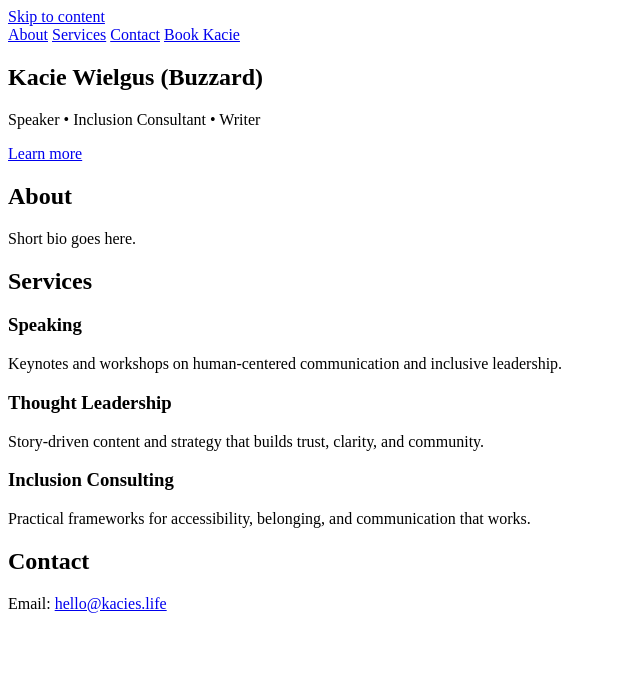
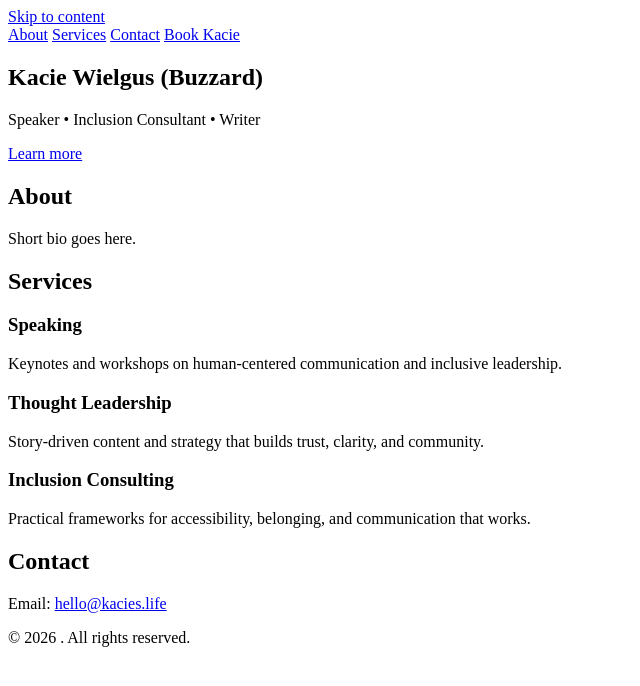
Before and after one commit to kaciebuzzard-rgb/new, a Jekyll site: the page built from index.html, in a window 1280 px wide. Shown: the top 686 px of the page, without its empty margins (0-640 px from the left). Built offline with Jekyll 4.4.1, drawn with Linux system fonts in a browser that asks for light colours.

Commit message:
Update default.html

```diff
--- a/_layouts/default.html
+++ b/_layouts/default.html
@@ -1,39 +1,53 @@
 <!doctype html>
 <html lang="en">
 <head>
-  <meta charset="utf-8" />
-  <meta name="viewport" content="width=device-width, initial-scale=1" />
-  <title>{{ page.title }} | {{ site.title }}</title>
+  <meta charset="utf-8">
+  <meta name="viewport" content="width=device-width, initial-scale=1">
 
-  <!-- Fonts first -->
+  <title>{{ page.title | default: site.title }}</title>
+
+  <!-- Google Font -->
   <link rel="preconnect" href="https://fonts.googleapis.com">
   <link rel="preconnect" href="https://fonts.gstatic.com" crossorigin>
   <link href="https://fonts.googleapis.com/css2?family=Montserrat:wght@400;600;700&display=swap" rel="stylesheet">
 
-  <!-- CSS (cache-busted) -->
-  <link rel="stylesheet" href="{{ '/assets/css/style.css' | relative_url }}?v={{ site.time | date: '%s' }}">
+  <!-- Main Stylesheet -->
+  <link rel="stylesheet" href="{{ '/assets/css/style.css' | relative_url }}">
 </head>
+
 <body>
+
+  <!-- Skip Link -->
   <a class="skip" href="#main">Skip to content</a>
 
+  <!-- Header -->
   <header class="site-header">
-    <div class="nav">
+    <nav class="nav">
       <div class="brand">
-        <a href="{{ '/' | relative_url }}">{{ site.title }}</a>
-        <small>{{ site.description }}</small>
+        <a href="{{ '/' | relative_url }}">
+          {{ site.title }}
+          <small>{{ site.description }}</small>
+        </a>
       </div>
 
-      <nav class="nav-links" aria-label="Primary">
-        <a href="{{ '/#about' | relative_url }}">About</a>
-        <a href="{{ '/#services' | relative_url }}">Services</a>
-        <a href="{{ '/#contact' | relative_url }}">Contact</a>
-        <a class="pill" href="{{ '/#contact' | relative_url }}">Book Kacie</a>
-      </nav>
-    </div>
+      <div class="nav-links">
+        <a href="#about">About</a>
+        <a href="#services">Services</a>
+        <a href="#contact">Contact</a>
+        <a class="pill" href="#contact">Book Kacie</a>
+      </div>
+    </nav>
   </header>
 
+  <!-- Main Content -->
   <main id="main" class="wrap">
     {{ content }}
   </main>
+
+  <!-- Footer -->
+  <footer class="wrap" style="padding-top:0;">
+    <p>&copy; {{ site.time | date: '%Y' }} {{ site.title }}. All rights reserved.</p>
+  </footer>
+
 </body>
 </html>
```
